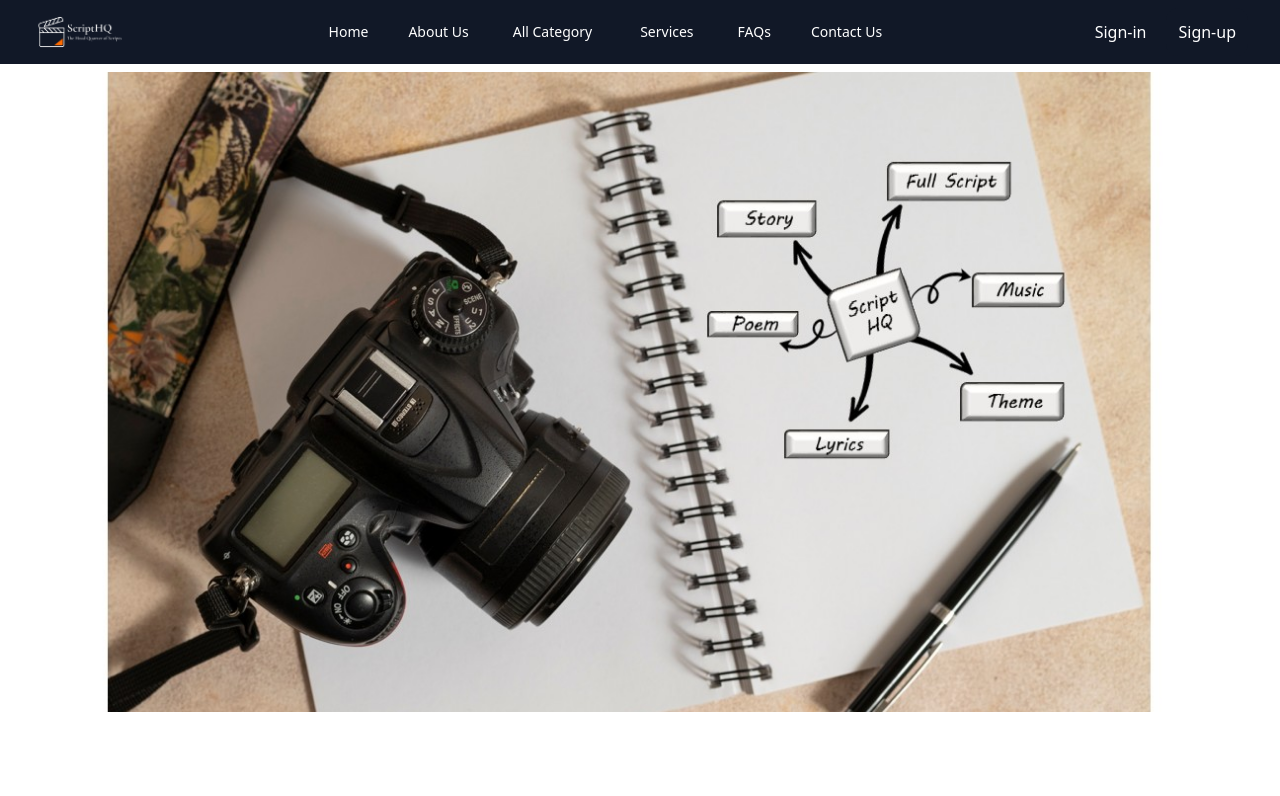
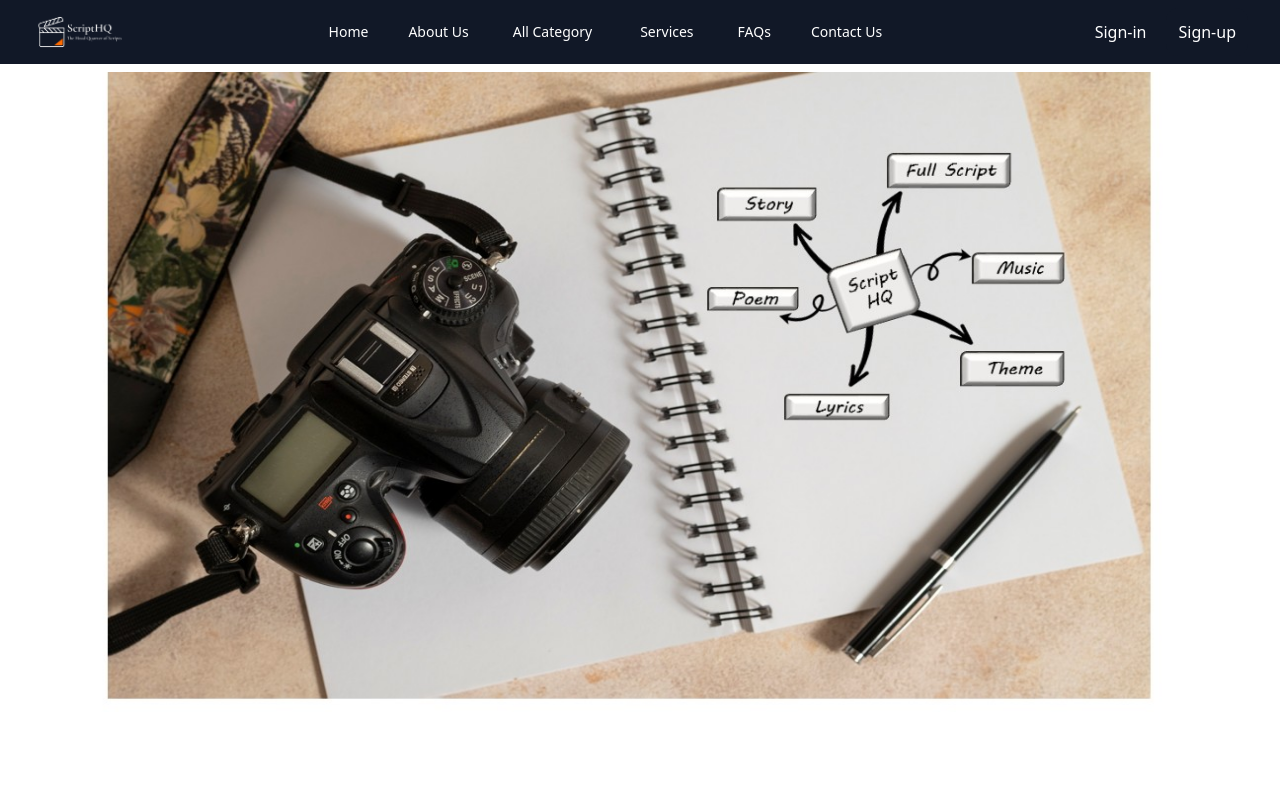
Before and after one commit to Anshu-patidar01/inter-project, a React (Vite) app in the folder frontend/: page /category in a window 1280 px wide. Shown: the top 796 px of the page. Built offline with nearby package versions, Linux system fonts and the light colour scheme; no server answers.

Commit message:
mongodb updated

```diff
--- a/frontend/src/page/CategoryPage.jsx
+++ b/frontend/src/page/CategoryPage.jsx
@@ -10,7 +10,20 @@
   return (
     <div className="p-2">
       {/* {allcategory} */}
-      <div
+      <div>
+        <img
+          src={img}
+          className="h-[90vh] hidden md:block  bg-cover bg-center sm:h-[70vh] md:min-h-[80vh] w-full"
+          alt=""
+        />
+        <img
+          src={img}
+          className=" md:hidden block  bg-cover bg-center  w-full"
+          alt=""
+        />
+        {/* <img src="" alt="" /> */}
+      </div>
+      {/* <div
         className=" h-[90vh] sm:h-[70vh] md:min-h-[80vh] w-full flex items-center justify-center relative"
         style={{
           backgroundImage: `url("${img}")`,
@@ -18,7 +31,7 @@
           backgroundPosition: "top center",
           backgroundRepeat: "no-repeat",
         }}
-      ></div>
+      ></div> */}
       <div className="my-20">
         <h1 className="text-xl font-bold tracking-wider">
           Filter :{allcategory}
```
Also changed, not shown: 1 other file (tests, documents, lock files or other folders).
